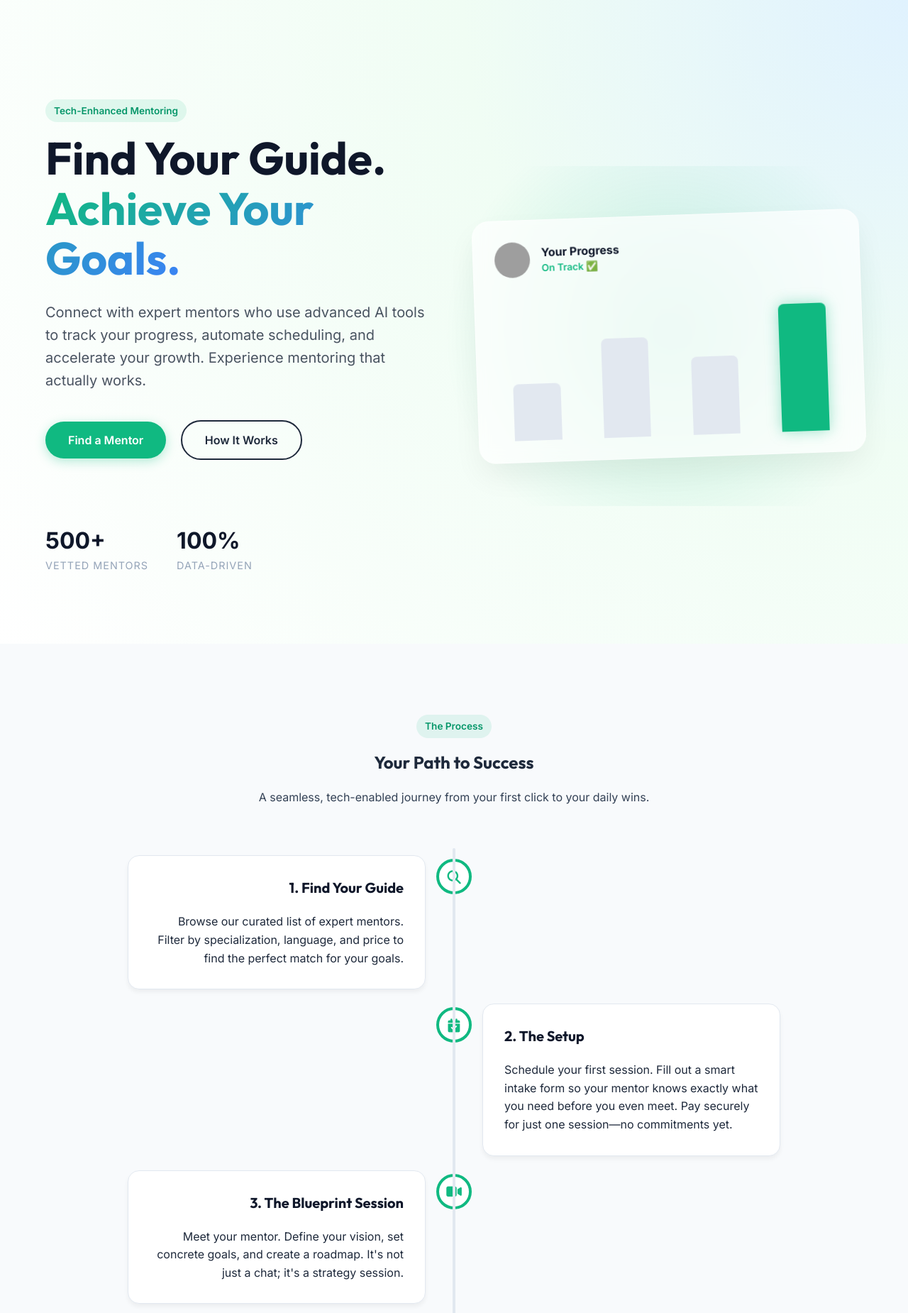
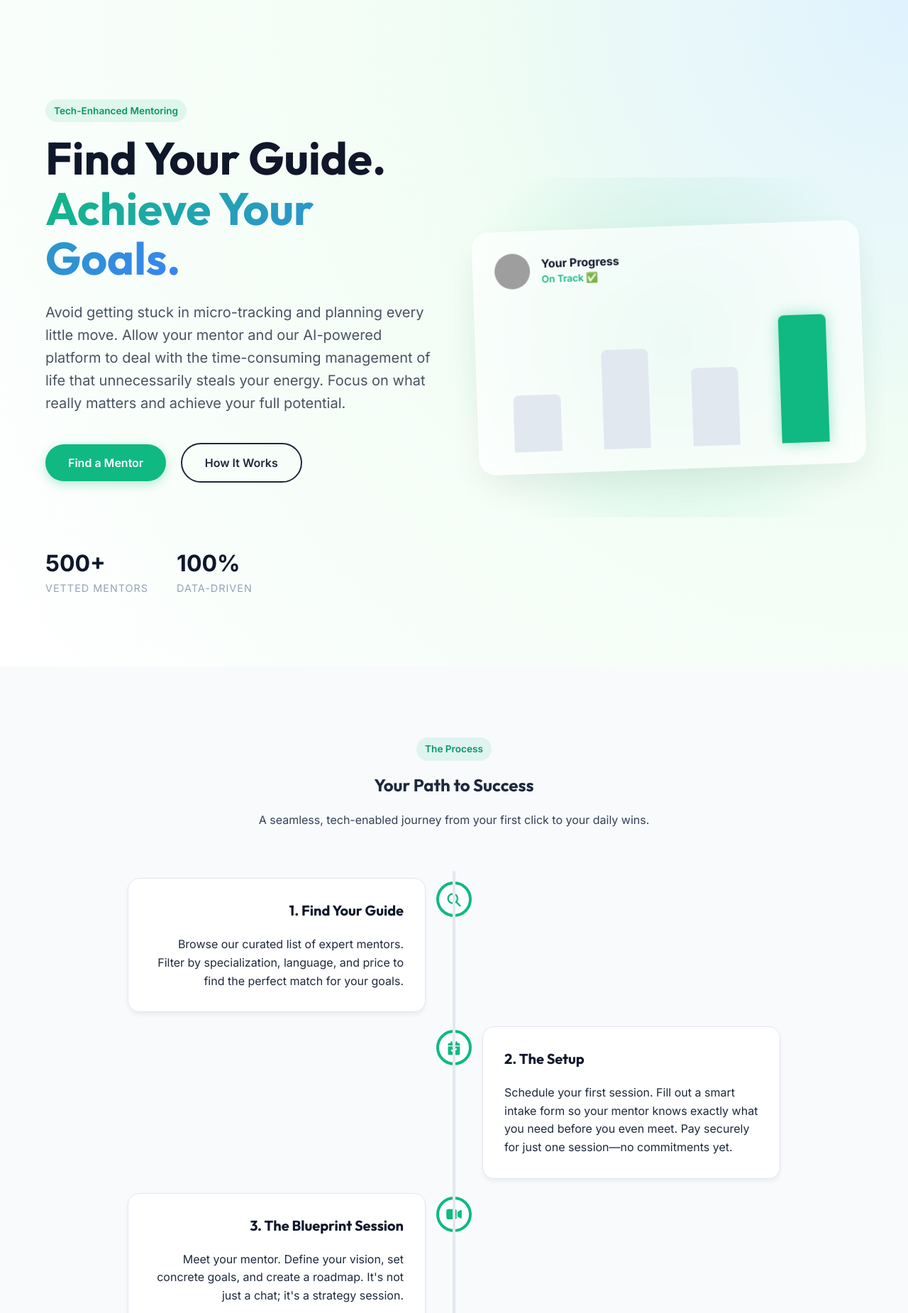
Before and after one commit to Cmanar0/healty_mentoring, a Django app: page / in a window 1280 px wide; the page is wider, and only the part inside the window is pictured. Shown: the part 70-1920 px from the top of that part at 71% size. Run offline with Django 4.2, Linux system fonts and the light colour scheme; grey boxes are pictures that could not be loaded.

Commit message:
Refine hero text and fix timeline z-index

```diff
--- a/static/css/landing.css
+++ b/static/css/landing.css
@@ -188,6 +188,7 @@ h1, h2, h3, h4 {
   position: relative;
   max-width: 1000px;
   margin: 60px auto 0;
+  z-index: 1;
 }
 
 /* The central line */
@@ -201,6 +202,7 @@ h1, h2, h3, h4 {
   left: 50%;
   margin-left: -2px;
   border-radius: 2px;
+  z-index: 2;
 }
 
 .timeline-item {
@@ -233,7 +235,7 @@ h1, h2, h3, h4 {
   border: 4px solid var(--primary);
   top: 15px;
   border-radius: 50%;
-  z-index: 1;
+  z-index: 10;
   display: flex;
   align-items: center;
   justify-content: center;
--- a/web/templates/web/landing.html
+++ b/web/templates/web/landing.html
@@ -31,7 +31,7 @@
     <div class="hero-text" data-aos="fade-right">
       <span class="badge">Tech-Enhanced Mentoring</span>
       <h1>Find Your Guide.<br><span class="gradient-text">Achieve Your Goals.</span></h1>
-      <p>Connect with expert mentors who use advanced AI tools to track your progress, automate scheduling, and accelerate your growth. Experience mentoring that actually works.</p>
+      <p>Avoid getting stuck in micro-tracking and planning every little move. Allow your mentor and our AI-powered platform to deal with the time-consuming management of life that unnecessarily steals your energy. Focus on what really matters and achieve your full potential.</p>
       <div class="hero-actions">
         <a href="#search" class="btn btn-primary">Find a Mentor</a>
         <a href="#how-it-works" class="btn btn-outline">How It Works</a>
```
